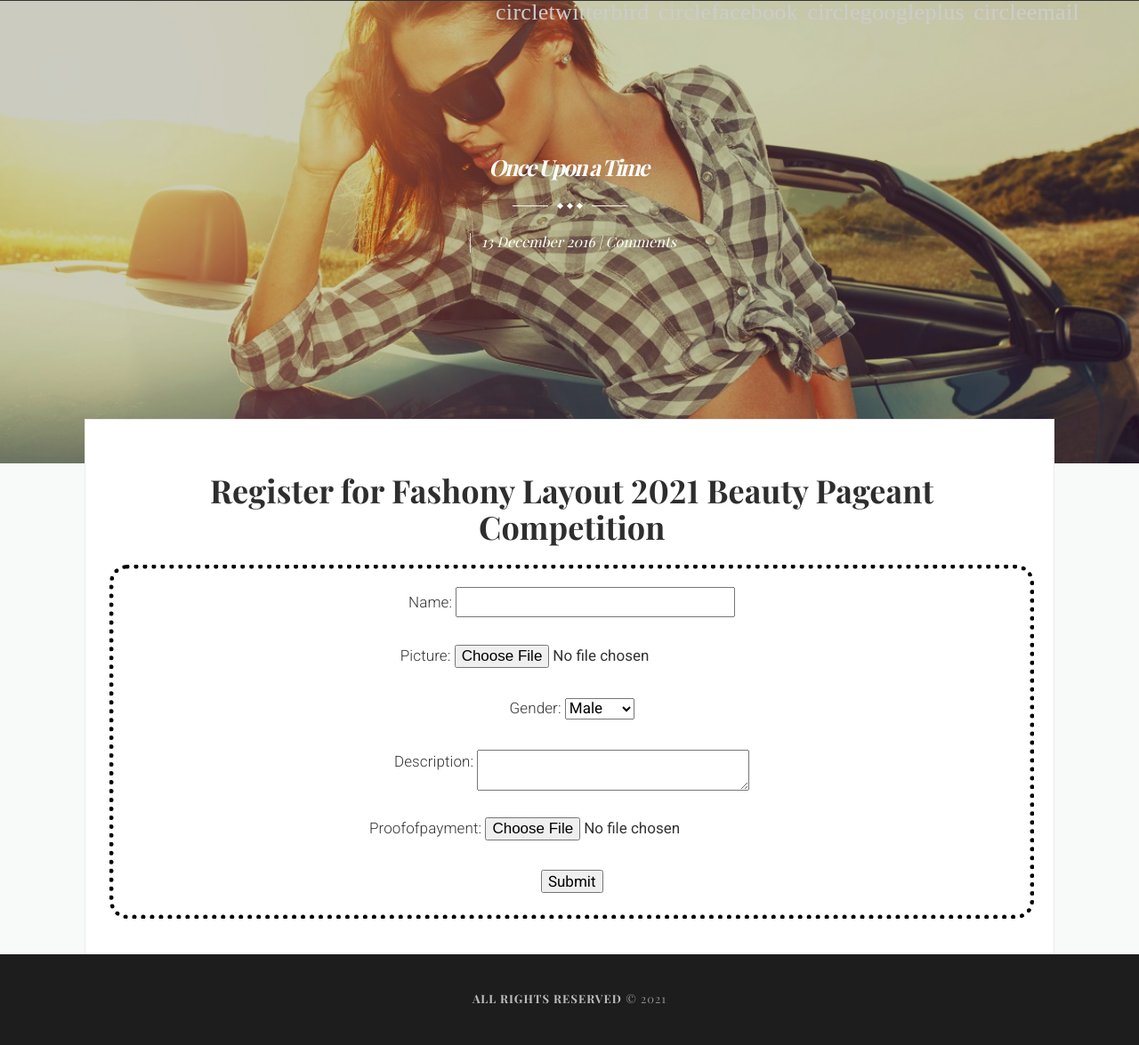
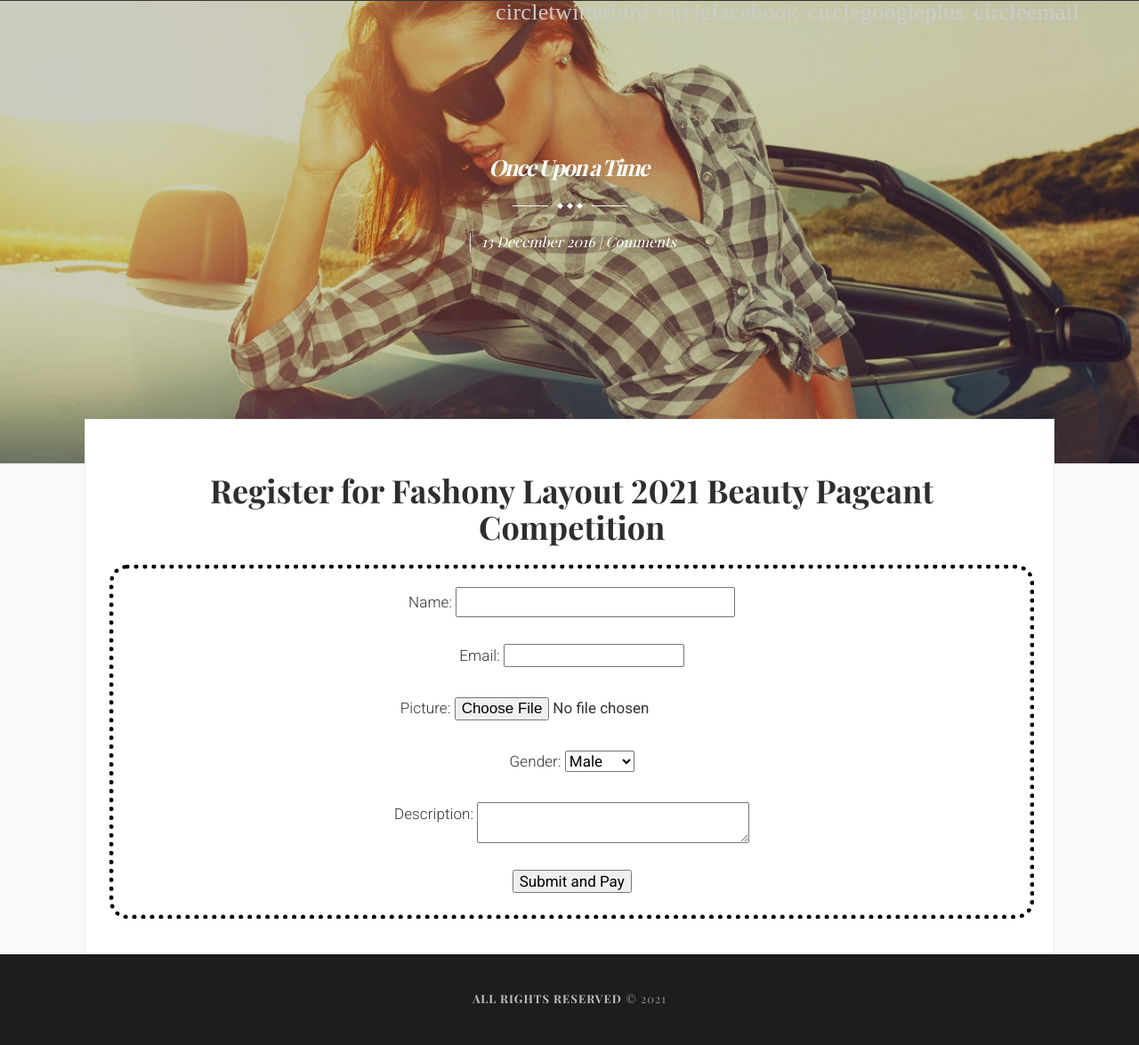
Before and after one commit to victuk/fashony-layout, a Django app: page /contestants/ in a window 1280 px wide. Shown: the part 63-1238 px from the top of the page at 89% size. Run offline with Django 3.2, Linux system fonts and the light colour scheme; some libraries are stand-ins or nearby versions; some web fonts are replaced.

Commit message:
Add pay with paystack

```diff
--- a/missandmr/apps.py
+++ b/missandmr/apps.py
@@ -2,4 +2,4 @@ from django.apps import AppConfig
 
 
 class WinnerseketConfig(AppConfig):
-    name = 'Fashony Layout'
+    name = 'missandmr'
--- a/missandmr/forms.py
+++ b/missandmr/forms.py
@@ -9,6 +9,7 @@ class ContactForm(forms.Form):
 
 class ContestantForm(forms.Form):
     name = forms.CharField()
+    email = forms.CharField()
     picture = forms.ImageField()
     # contestantsCode = forms.CharField(widget = forms.HiddenInput())
     gender =  forms.CharField(widget=forms.Select(choices=[
@@ -16,7 +17,6 @@ class ContestantForm(forms.Form):
       ('female', 'Female')
     ]))
     description = forms.CharField(widget=forms.Textarea(attrs={'rows':2}))
-    proofOfPayment = forms.ImageField()
 
 
 
--- a/missandmr/models.py
+++ b/missandmr/models.py
@@ -12,17 +12,18 @@ class contestant(models.Model):
     name = models.CharField(max_length=50, default='')
     picture = models.ImageField(upload_to='images/', default='')
     contestantsCode = models.CharField(max_length=455, default='')
+    email = models.CharField(max_length=455, default='')
     gender = models.CharField(choices = [
         ('Male', 'Male'),
         ('Female', 'Female')
     ], max_length = 10, default="Male")
     description = models.TextField(max_length=455, default='')
-    proofOfPayment = models.ImageField(upload_to='images/proof-of-payment', default='')
+    amount = models.CharField(max_length=455, default='N5,000')
     status = models.TextField(
         choices = [
         ('Not Paid', 'Not Paid'),
         ('Paid', 'Paid')
-    ],max_length=20, default='Not Paid')
+    ],max_length=20, default='Paid')
     def __str__(self):
         return self.name
 
--- a/missandmr/templates/thabisaView/contestants.html
+++ b/missandmr/templates/thabisaView/contestants.html
@@ -26,10 +26,11 @@
 		<div class="grid" >
 			<div class="grid-item" style="text-align: center; width: 100%; align-items: center;">
 				<h2 style="margin: 20px;">Register for Fashony Layout <script>document.write(new Date().getFullYear())</script> Beauty Pageant Competition</h2>
-				<form method="POST" style="text-align: center; border-radius: 20px; padding: 20px; border: 5px dotted black" enctype="multipart/form-data">
+				<form id="paymentForm" method="POST" style="text-align: center; border-radius: 20px; padding: 20px; border: 5px dotted black" enctype="multipart/form-data">
 					{% csrf_token %}
 					{{ form.as_p }}
-					<input type="submit" value="Submit">
+					<!-- <input type="submit" value="Submit"> -->
+					<button type="submit" onclick="payWithPaystack()"> Submit and Pay </button>
 				</form>
 			</div>
 		</div>
@@ -61,6 +62,30 @@
 
 	<div class="clearfix">
 	</div>
+	<script src="https://js.paystack.co/v1/inline.js"></script>
+	<script>
+		const paymentForm = document.getElementById('paymentForm');
+paymentForm.addEventListener("submit", payWithPaystack, false);
+function payWithPaystack(e) {
+  e.preventDefault();
+  let handler = PaystackPop.setup({
+    key: 'pk_test_7b253d342edfc96c63da319728cacdf4c862a559', // Replace with your public key
+    email: document.getElementById("id_email").value,
+    amount:  5000 * 100,
+    ref: ''+Math.floor((Math.random() * 1000000000) + 1), // generates a pseudo-unique reference. Please replace with a reference you generated. Or remove the line entirely so our API will generate one for you
+    // label: "Optional string that replaces customer email"
+    onClose: function(){
+      alert('Window closed.');
+    },
+    callback: function(response){
+		document.getElementById("paymentForm").submit();
+      let message = 'Payment complete! Reference: ' + response.reference;
+      alert(message);
+    }
+  });
+  handler.openIframe();
+}
+	</script>
 
 </div>
 
--- a/missandmr/views.py
+++ b/missandmr/views.py
@@ -16,10 +16,10 @@ def contestantsView(request):
         contestantModel = contestant()
         if form.is_valid():
             contestantModel.name = form.cleaned_data['name']
+            contestantModel.email = form.cleaned_data['email']
             contestantModel.picture = form.cleaned_data['picture']
             contestantModel.contestantsCode = ''.join(str(e) for e in [random.randint(1, 9) for w in range(6)])
             contestantModel.description = form.cleaned_data['description']
-            contestantModel.proofOfPayment = form.cleaned_data['proofOfPayment']
             contestantModel.save()
             return HttpResponse("<script>alert('You have sucessfully submitted this form.'); location.replace('/')</script>")
         else:
--- a/winnersDjaApp/settings.py
+++ b/winnersDjaApp/settings.py
@@ -40,7 +40,7 @@ INSTALLED_APPS = [
     'django.contrib.sessions',
     'django.contrib.messages',
     'django.contrib.staticfiles',
-    'missandmr'
+    'missandmr',
 ]
 
 MIDDLEWARE = [
```
Also changed, not shown: db.sqlite3, images/Screenshot_from_2021-08-06_16-06-47.png (added), images/Screenshot_from_2021-08-06_16-14-09.png (added), images/Screenshot_from_2021-08-06_16-14-09_Scp1Ddp.png (added), images/Screenshot_from_2021-08-06_16-14-09_zbSaqyF.png (added), images/Screenshot_from_2021-08-07_02-49-36_HTNP7PJ.png (added), images/jokes.png (added), images/proof-of-payment/Screenshot_from_2021-08-06_16-06-47.png (added), images/proof-of-payment/Screenshot_from_2021-08-06_16-14-09.png (added), images/proof-of-payment/Screenshot_from_2021-08-07_02-49-36_T8VaAQJ.png (added), missandmr/migrations/0004_contestant_email.py (added), missandmr/migrations/0005_auto_20211011_1204.py (added), missandmr/migrations/0006_auto_20211011_1214.py (added), missandmr/migrations/0007_auto_20211011_1216.py (added).
